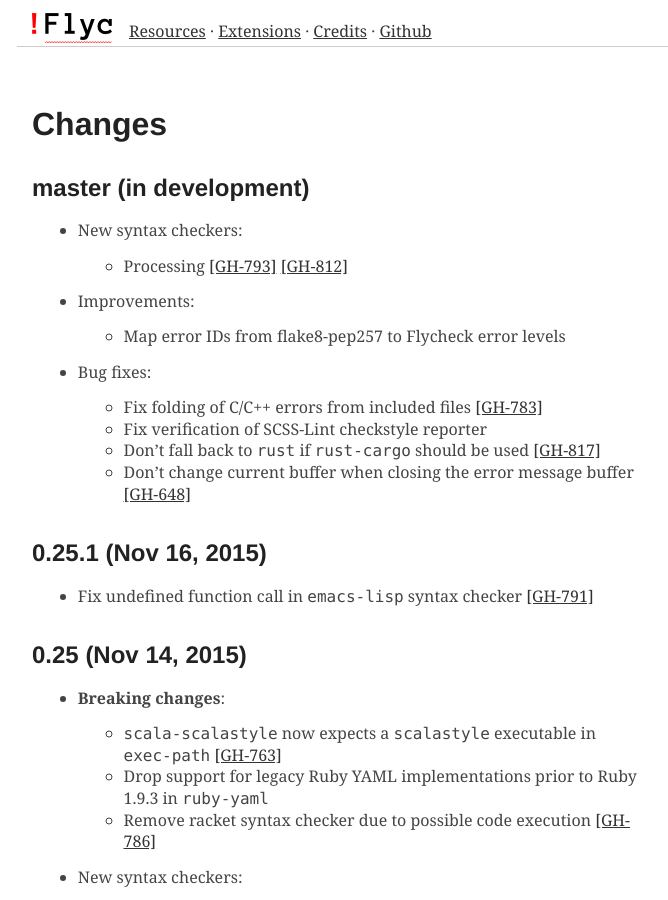
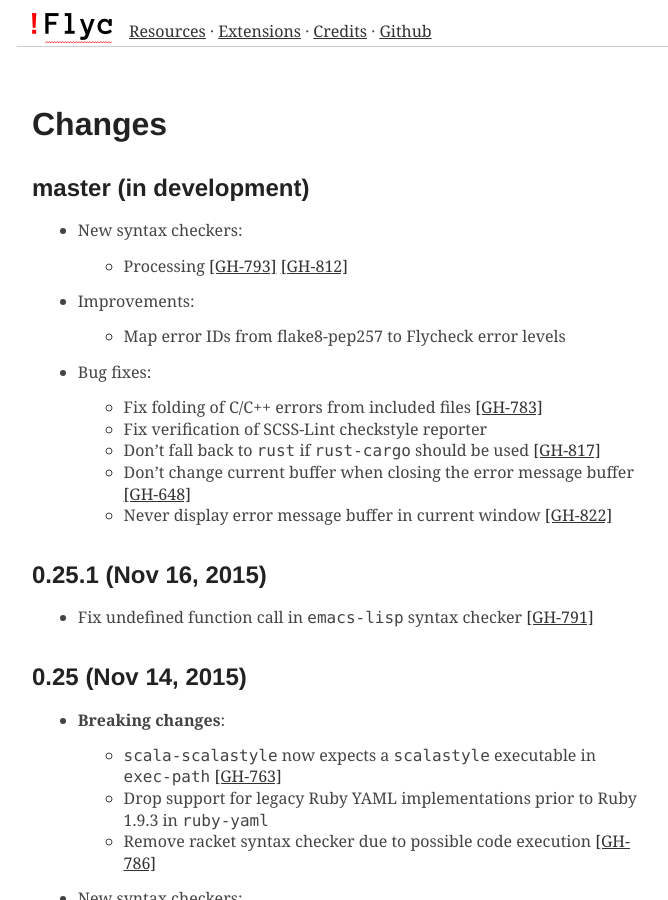
Before and after one commit to cmarqu/flycheck.github.io, a Jekyll site: the page built from changes.md, in a window 1280 px wide and 900 px high. Shown: the whole window, without its empty margins (258-926 px from the left). Built offline with Jekyll 4.4.1, drawn with Linux system fonts in a browser that asks for light colours; some web fonts are replaced.

Commit message:
Update manual from flycheck/flycheck@1bd0311

```diff
--- a/_includes/changes.md
+++ b/_includes/changes.md
@@ -15,6 +15,7 @@
   - Fix verification of SCSS-Lint checkstyle reporter
   - Don’t fall back to `rust` if `rust-cargo` should be used [[GH-817]](https://github.com/flycheck/flycheck/issues/817)
   - Don’t change current buffer when closing the error message buffer [[GH-648]](https://github.com/flycheck/flycheck/issues/648)
+  - Never display error message buffer in current window [[GH-822]](https://github.com/flycheck/flycheck/issues/822)
 
 0.25.1 (Nov 16, 2015)
 =====================
```
